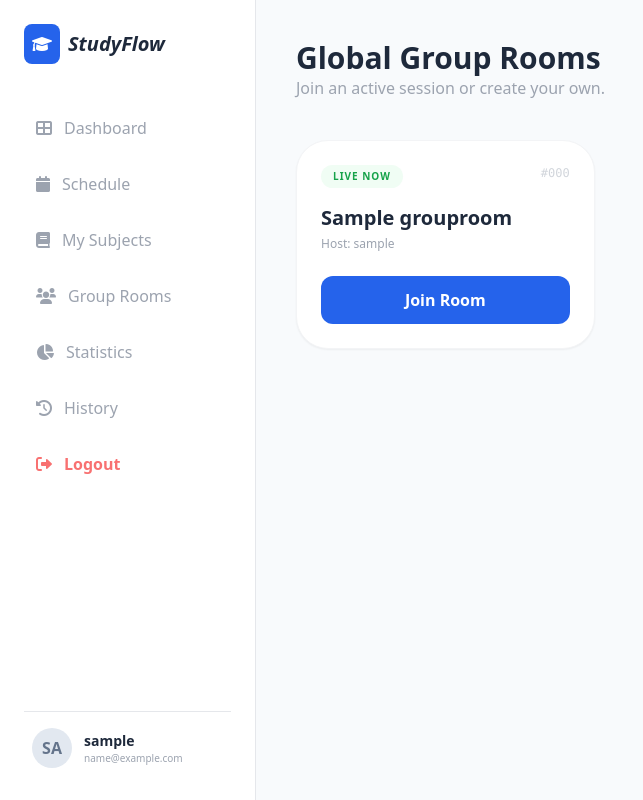
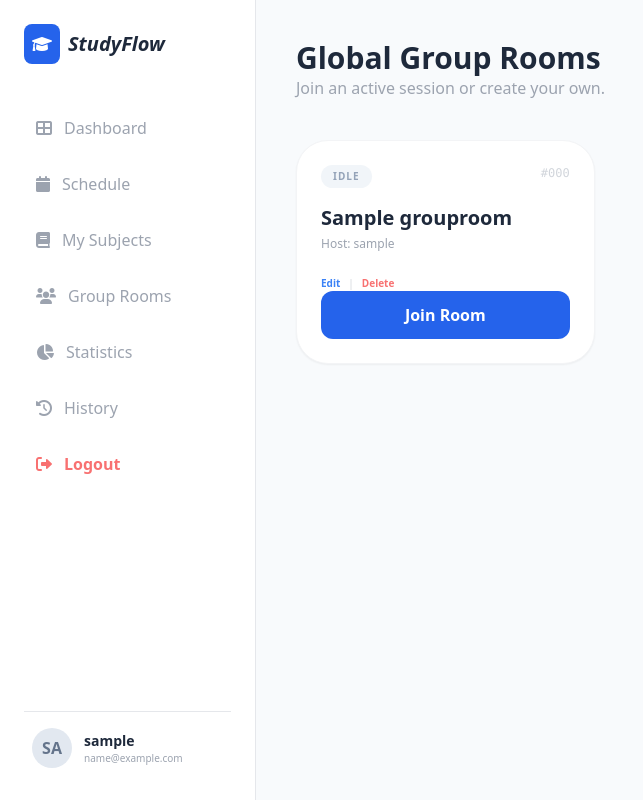
Before and after one commit to nhuquynhdayyy/STUDY_PLATFORM, a Django app: page /groups/ in a window 1280 px wide. Shown: the whole page, without its empty margins (0-643 px from the left). Run offline with Django 5.2, Linux system fonts and the light colour scheme; a user stored in the database is signed in; tables that the repository leaves empty hold one stand-in row (values such as "Sample post"); some libraries are stand-ins or nearby versions.

Commit message:
Edit/Delete Group Room

```diff
--- a/apps_study/urls.py
+++ b/apps_study/urls.py
@@ -1,6 +1,6 @@
 from django.urls import path
 from django.contrib.auth.views import LoginView, LogoutView
-from .views import DashboardView, StartStudyAction, StatisticsView, StopStudyAction, CreateSubjectView, HistoryListView, RegisterView, StudyStatsAPI, SubjectListView, SubjectCreateView, GroupListView, CreateRoomView, group_room_detail, JoinGroupRoomView, LeaveRoomView, SubjectUpdateView, SubjectDeleteView, subject_detail_api, subject_update_api
+from .views import DashboardView, StartStudyAction, StatisticsView, StopStudyAction, CreateSubjectView, HistoryListView, RegisterView, StudyStatsAPI, SubjectListView, SubjectCreateView, GroupListView, CreateRoomView, group_room_detail, JoinGroupRoomView, LeaveRoomView, SubjectUpdateView, SubjectDeleteView, subject_detail_api, subject_update_api, group_detail_api, group_update_api, GroupDeleteView
 from django.views import View
 
 urlpatterns = [
@@ -28,4 +28,7 @@ urlpatterns = [
     path('subjects/<int:pk>/delete/', SubjectDeleteView.as_view(), name='subject_delete'),
     path('api/subjects/<int:pk>/', subject_detail_api, name='api_subject_detail'),
     path('api/subjects/<int:pk>/update/', subject_update_api, name='api_subject_update'),
+    path('api/groups/<str:room_code>/', group_detail_api, name='api_group_detail'),
+    path('api/groups/<str:room_code>/update/', group_update_api, name='api_group_update'),
+    path('groups/<str:room_code>/delete/', GroupDeleteView.as_view(), name='group_delete'),
 ]
--- a/apps_study/views.py
+++ b/apps_study/views.py
@@ -4,7 +4,7 @@ from django.shortcuts import redirect, render, get_object_or_404
 from django.contrib.auth.mixins import LoginRequiredMixin
 from django.http import JsonResponse
 from .services import StudyService, RoomService
-from .models import Subject, StudySession, GroupRoom
+from .models import Subject, StudySession, GroupRoom, RoomMember
 from django.db.models import Sum
 from django.db import transaction
 from django.utils import timezone
@@ -23,6 +23,8 @@ from django.views.generic.edit import UpdateView, DeleteView
 from django.contrib.auth.mixins import UserPassesTestMixin
 from django.views.decorators.http import require_http_methods
 from django.contrib.auth.decorators import login_required
+from django.views.decorators.http import require_http_methods
+from django.db.models import Count, Q
 
 class DashboardView(LoginRequiredMixin, View):
     def get(self, request):
@@ -245,8 +247,11 @@ class CreateRoomView(LoginRequiredMixin, View):
 
 class GroupListView(LoginRequiredMixin, View):
     def get(self, request):
-        # Lấy các phòng đang hoạt động
-        active_rooms = GroupRoom.objects.filter(is_active=True).order_by('-created_at')
+        # Đếm số member thực tế đang Online trong từng phòng
+        active_rooms = GroupRoom.objects.filter(is_active=True).annotate(
+            online_count=Count('members', filter=Q(members__leave_time__isnull=True))
+        ).order_by('-created_at')
+
         return render(request, 'group_list.html', {'active_rooms': active_rooms})
 
 class JoinGroupRoomView(View):
@@ -272,11 +277,22 @@ class JoinGroupRoomView(View):
 
 class LeaveRoomView(LoginRequiredMixin, View):
     def post(self, request, room_code):
-        # 1. Sử dụng StudyService để kết thúc phiên học hiện tại của user
-        # Hàm end_session chúng ta đã viết trước đó sẽ tìm session 'active' và đóng nó
+        # 1. Kết thúc session học tập (Logic cũ của bạn)
         StudyService.end_session(request.user)
 
-        # 2. Sau khi đã đóng session và lưu lịch sử, chuyển về dashboard
+        # 2. BỔ SUNG: Cập nhật leave_time cho thành viên này trong bảng RoomMember
+        room = get_object_or_404(GroupRoom, room_code=room_code)
+        RoomMember.objects.filter(
+            room=room,
+            user=request.user,
+            leave_time__isnull=True
+        ).update(leave_time=timezone.now())
+
+        # 3. (Tùy chọn) Nếu không còn ai trong phòng, có thể tắt is_active của phòng
+        if not RoomMember.objects.filter(room=room, leave_time__isnull=True).exists():
+            room.is_active = False # Hoặc giữ True nếu muốn phòng luôn mở
+            room.save()
+
         return redirect('dashboard')
 
 class SubjectUpdateView(LoginRequiredMixin, UserPassesTestMixin, UpdateView):
@@ -327,3 +343,45 @@ def subject_update_api(request, pk):
         return JsonResponse({"status": "success", "name": name, "color": color})
 
     return JsonResponse({"status": "error", "message": "Dữ liệu không hợp lệ"}, status=400)
+
+# 1. API Lấy thông tin phòng để điền vào Modal
+@login_required
+def group_detail_api(request, room_code):
+    room = get_object_or_404(GroupRoom, room_code=room_code)
+    # Kiểm tra quyền Host
+    if room.host != request.user:
+        return JsonResponse({"error": "Bạn không có quyền"}, status=403)
+
+    return JsonResponse({
+        "name": room.name,
+        "room_code": room.room_code
+    })
+
+# 2. API Cập nhật thông tin phòng
+@login_required
+@require_http_methods(["POST"])
+def group_update_api(request, room_code):
+    room = get_object_or_404(GroupRoom, room_code=room_code)
+    if room.host != request.user:
+        return JsonResponse({"error": "Chỉ Host mới có quyền sửa"}, status=403)
+
+    new_name = request.POST.get('name')
+    if new_name:
+        room.name = new_name
+        room.save()
+        return JsonResponse({"status": "success", "new_name": new_name})
+    return JsonResponse({"status": "error"}, status=400)
+
+# 3. View Xóa phòng (Sử dụng Class-based để tận dụng UserPassesTestMixin)
+class GroupDeleteView(LoginRequiredMixin, UserPassesTestMixin, DeleteView):
+    model = GroupRoom
+    slug_field = 'room_code'
+    slug_url_kwarg = 'room_code'
+    success_url = reverse_lazy('group_list')
+
+    def test_func(self):
+        room = self.get_object()
+        return room.host == self.request.user
+
+    # Do StudySession có group_room = models.SET_NULL,
+    # nên xóa GroupRoom thì lịch sử học tập (duration) vẫn được bảo toàn.
--- a/templates/group_list.html
+++ b/templates/group_list.html
@@ -12,23 +12,132 @@
         <div class="bg-white p-6 rounded-[2rem] border border-gray-100 shadow-sm flex flex-col justify-between">
             <div>
                 <div class="flex justify-between items-start mb-4">
-                    <div class="bg-green-50 text-green-600 px-3 py-1 rounded-full text-[10px] font-bold uppercase tracking-widest">Live Now</div>
+                    {% if room.online_count > 0 %}
+                        <!-- CHỈ HIỆN LIVE NOW KHI CÓ NGƯỜI ONLINE THẬT SỰ -->
+                        <div class="flex items-center gap-2">
+                            <div class="bg-green-50 text-green-600 px-3 py-1 rounded-full text-[10px] font-bold uppercase tracking-widest flex items-center gap-1">
+                                <span class="relative flex h-2 w-2">
+                                    <span class="animate-ping absolute inline-flex h-full w-full rounded-full bg-green-400 opacity-75"></span>
+                                    <span class="relative inline-flex rounded-full h-2 w-2 bg-green-500"></span>
+                                </span>
+                                Live Now
+                            </div>
+                            <span class="text-[10px] font-bold text-slate-400">{{ room.online_count }} online</span>
+                        </div>
+                    {% else %}
+                        <!-- HIỆN TRẠNG THÁI TRỐNG NẾU KHÔNG CÓ AI -->
+                        <div class="bg-slate-100 text-slate-400 px-3 py-1 rounded-full text-[10px] font-bold uppercase tracking-widest">
+                            Idle
+                        </div>
+                    {% endif %}
+
                     <span class="text-xs text-gray-300 font-mono">#{{ room.room_code }}</span>
                 </div>
+
                 <h3 class="text-xl font-bold text-slate-800 mb-1">{{ room.name }}</h3>
                 <p class="text-gray-400 text-xs mb-6">Host: {{ room.host.username }}</p>
+                <!-- Chèn vào bên dưới tên Host trong group_list.html -->
+                <div class="flex items-center gap-2 mt-2">
+                    {% if room.host == user %}
+                        <button onclick="openEditGroupModal('{{ room.room_code }}')" class="text-[10px] font-bold text-blue-500 hover:underline">Edit</button>
+                        <span class="text-gray-300 text-[10px]">|</span>
+                        <button onclick="confirmDeleteGroup('{{ room.room_code }}', '{{ room.name }}')" class="text-[10px] font-bold text-red-400 hover:underline">Delete</button>
+                    {% endif %}
+                </div>
+
+                <!-- Form ẩn để xóa -->
+                <form id="delete-group-{{ room.room_code }}" action="{% url 'group_delete' room.room_code %}" method="POST" style="display:none;">
+                    {% csrf_token %}
+                </form>
             </div>
 
             <a href="{% url 'group_room_detail' room.room_code %}"
-               class="w-full py-3 bg-blue-600 text-white rounded-xl text-center font-bold hover:bg-blue-700 transition">
+            class="w-full py-3 bg-blue-600 text-white rounded-xl text-center font-bold hover:bg-blue-700 transition">
                 Join Room
             </a>
-        </div>
-        {% empty %}
-        <div class="col-span-full py-20 text-center">
-            <p class="text-gray-400">No active rooms. Be the first to create one!</p>
         </div>
         {% endfor %}
     </div>
 </div>
+
+<div id="editGroupModal" class="fixed inset-0 z-50 hidden overflow-y-auto">
+    <div class="flex items-center justify-center min-h-screen px-4">
+        <div class="fixed inset-0 bg-slate-900/50 backdrop-blur-sm" onclick="closeEditGroupModal()"></div>
+        <div class="relative bg-white rounded-[2.5rem] shadow-xl max-w-md w-full p-10 transform transition-all">
+            <h2 class="text-2xl font-bold text-slate-800 mb-2">Edit Group</h2>
+            <p class="text-gray-400 mb-8 text-sm">Đổi tên phòng để mọi người dễ nhận diện hơn.</p>
+
+            <form id="editGroupForm">
+                {% csrf_token %}
+                <input type="hidden" id="edit_room_code">
+                <div class="space-y-6">
+                    <div>
+                        <label class="block text-xs font-bold text-slate-700 uppercase mb-2">Room Name</label>
+                        <input type="text" id="edit_group_name" name="name" class="w-full bg-slate-50 border-none rounded-2xl px-5 py-4 focus:ring-2 focus:ring-blue-500 outline-none" required>
+                    </div>
+                    <div class="flex gap-4">
+                        <button type="submit" class="flex-1 py-4 bg-blue-600 text-white rounded-2xl font-bold hover:bg-blue-700 transition">Save</button>
+                        <button type="button" onclick="closeEditGroupModal()" class="flex-1 py-4 bg-slate-100 text-slate-500 rounded-2xl font-bold hover:bg-slate-200 transition">Cancel</button>
+                    </div>
+                </div>
+            </form>
+        </div>
+    </div>
+</div>
+
+<script>
+async function openEditGroupModal(code) {
+    try {
+        const response = await fetch(`/api/groups/${code}/`);
+        const data = await response.json();
+
+        document.getElementById('edit_room_code').value = data.room_code;
+        document.getElementById('edit_group_name').value = data.name;
+
+        document.getElementById('editGroupModal').classList.remove('hidden');
+        document.body.style.overflow = 'hidden';
+    } catch (e) {
+        Swal.fire('Lỗi', 'Không thể lấy dữ liệu phòng', 'error');
+    }
+}
+
+function closeEditGroupModal() {
+    document.getElementById('editGroupModal').classList.add('hidden');
+    document.body.style.overflow = 'auto';
+}
+
+document.getElementById('editGroupForm').addEventListener('submit', async function(e) {
+    e.preventDefault();
+    const code = document.getElementById('edit_room_code').value;
+    const formData = new FormData(this);
+
+    const response = await fetch(`/api/groups/${code}/update/`, {
+        method: 'POST',
+        body: formData,
+        headers: { 'X-CSRFToken': formData.get('csrfmiddlewaretoken') }
+    });
+
+    const result = await response.json();
+    if (result.status === 'success') {
+        location.reload(); // Reload để cập nhật tên mới trên danh sách
+    }
+});
+
+function confirmDeleteGroup(code, name) {
+    Swal.fire({
+        title: 'Xóa phòng học?',
+        text: `Phòng "${name}" sẽ bị đóng vĩnh viễn. Lịch sử học tập của các thành viên sẽ không bị ảnh hưởng.`,
+        icon: 'warning',
+        showCancelButton: true,
+        confirmButtonColor: '#ef4444',
+        confirmButtonText: 'Xóa ngay',
+        cancelButtonText: 'Hủy'
+    }).then((result) => {
+        if (result.isConfirmed) {
+            document.getElementById(`delete-group-${code}`).submit();
+        }
+    });
+}
+</script>
+
 {% endblock %}
```
Also changed, not shown: apps_study/consumers.py (+32 -8 lines).
